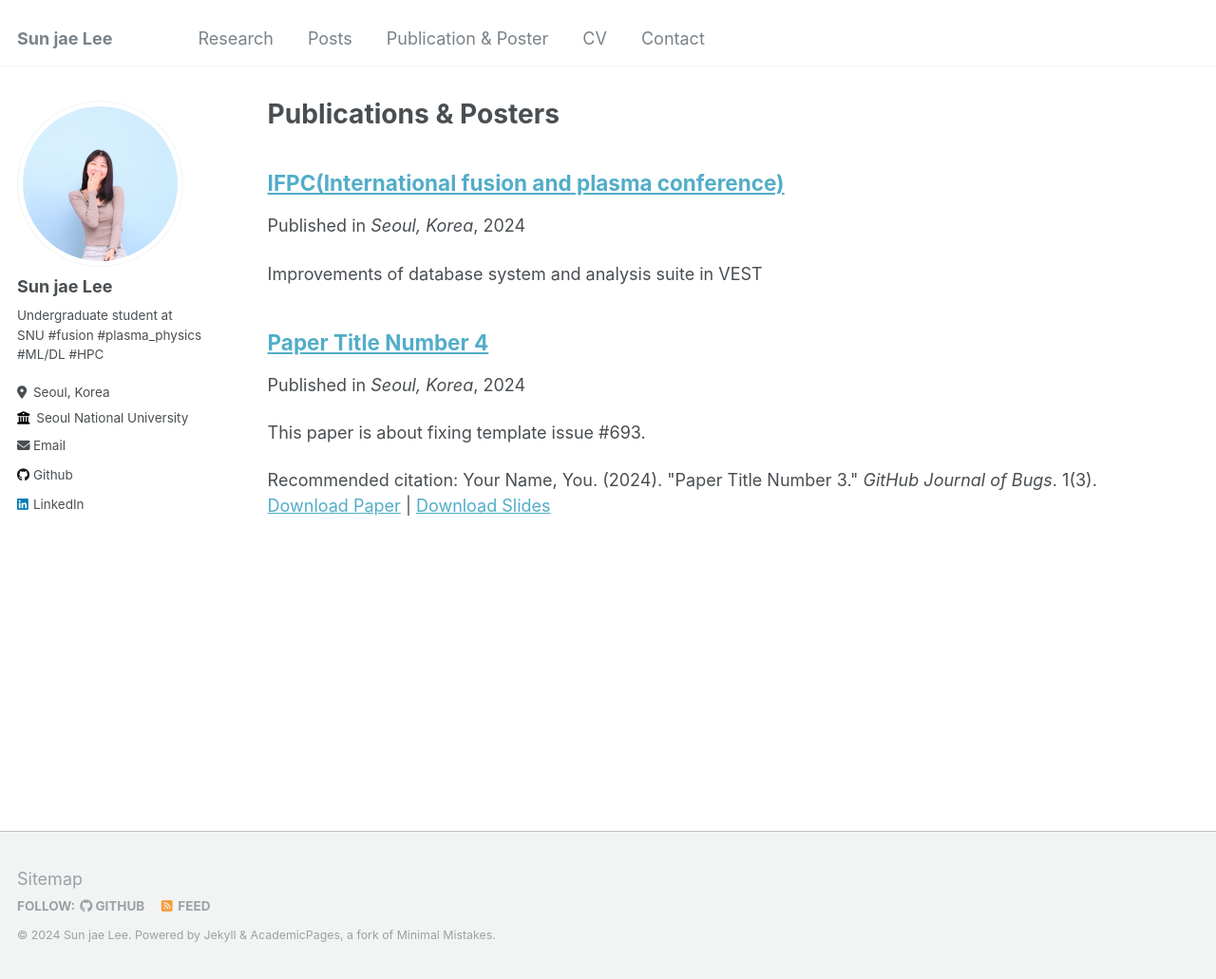
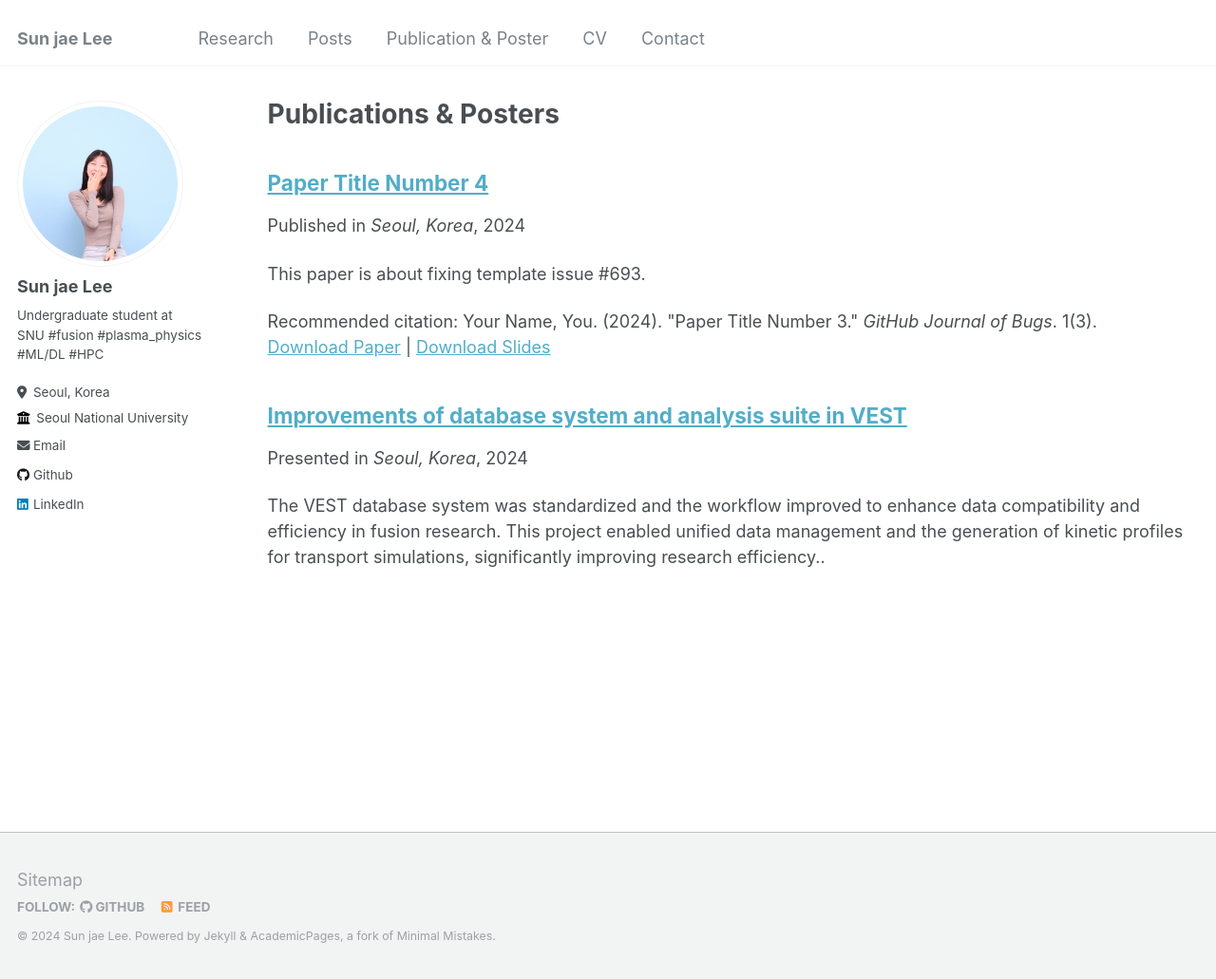
Before and after one commit to satelite2517/satelite2517.github.io-, a Jekyll site: the page built from _pages/publications.md, in a window 1280 px wide and 1031 px high. Shown: the whole window at 95% size. Built offline with Jekyll 4.4.1, drawn with Linux system fonts in a browser that asks for light colours.

Commit message:
Add "Posters" collection and page
The commit adds a new collection called "Posters" to the `_config.yml` file. It also adds a new page called "Posters" to the website, which displays a collection of posters. The page has a layout of "archive" and is accessible via the permalink "/poster/". The author profile is also displayed on this page.

```diff
--- a/_includes/archive-single.html
+++ b/_includes/archive-single.html
@@ -42,8 +42,10 @@
           <p> {{ post.type }}, <i>{{ post.venue }}</i>, {{ post.date | default: "1900-01-01" | date: "%Y" }} </p>
         {% elsif post.collection == 'publications' %}
           <p>Published in <i>{{ post.venue }}</i>, {{ post.date | default: "1900-01-01" | date: "%Y" }} </p>
+        {% elsif post.collection == 'posters' %}
+          <p>Presented in <i>{{ post.venue }}</i>, {{ post.date | default: "1900-01-01" | date: "%Y" }} </p>
         {% elsif post.date %}
-         <p class="page__date"><strong><i class="fa fa-fw fa-calendar" aria-hidden="true"></i> {{ site.data.ui-text[site.locale].date_label | default: "Published:" }}</strong> <time datetime="{{ post.date | default: "1900-01-01" | date_to_xmlschema }}">{{ post.date | default: "1900-01-01" | date: "%B %d, %Y" }}</time></p>
+         <p class="page__date"><strong><i class="fa fa-fw fa-calendar" aria-hidden="true"></i> {{ site.data.ui-text[site.locale].date_label | default: "Presented:" }}</strong> <time datetime="{{ post.date | default: "1900-01-01" | date_to_xmlschema }}">{{ post.date | default: "1900-01-01" | date: "%B %d, %Y" }}</time></p>
         {% endif %}
 
     {% if post.excerpt and site.read_more != 'enabled' %}
--- a/_layouts/single.html
+++ b/_layouts/single.html
@@ -36,6 +36,8 @@ layout: default
 
         {% if page.collection == 'teaching' %}
           <p> {{ page.type }}, <i>{{ page.venue }}</i>, {{ page.date | default: "1900-01-01" | date: "%Y" }} </p>
+        {% elsif page.collection == 'posters' %}
+          <p>Presented in <i>{{ page.venue }}</i>, {{ page.date | default: "1900-01-01" | date: "%Y" }} </p>
         {% elsif page.venue and page.date %}
           <p>Published in <i>{{ page.venue }}</i>, {{ page.date | default: "1900-01-01" | date: "%Y" }} </p>
         {% elsif page.date %}
--- a/_pages/publications.md
+++ b/_pages/publications.md
@@ -14,3 +14,7 @@ author_profile: true
 {% for post in site.publications reversed %}
   {% include archive-single.html %}
 {% endfor %}
+
+{% for post in site.posters reversed %}
+  {% include archive-single.html %}
+{% endfor %}
--- a/_publications/2024-06-26-ifpc.md
+++ b/_posters/2024-06-26-ifpc.md
@@ -1,8 +1,9 @@
 ---
-title: "IFPC(International fusion and plasma conference)"
+title: "Improvements of database system and analysis suite in VEST"
 collection: posters
 permalink: /publication/2024-06-26-ifpc
-excerpt: 'Improvements of database system and analysis suite in VEST'
+excerpt: 'The VEST database system was standardized and the workflow improved to enhance data compatibility and efficiency in fusion research. This project enabled unified data management and the generation of kinetic profiles for transport simulations, significantly improving research efficiency..
+'
 date: 2024-06-26
 venue: 'Seoul, Korea'
 # paperurl: 'https://satelite2517.github.io/files/IFPC_poster.pdf'
```
Also changed, not shown: other parts of _posters/2024-06-26-ifpc.md (+1 -3 lines).
